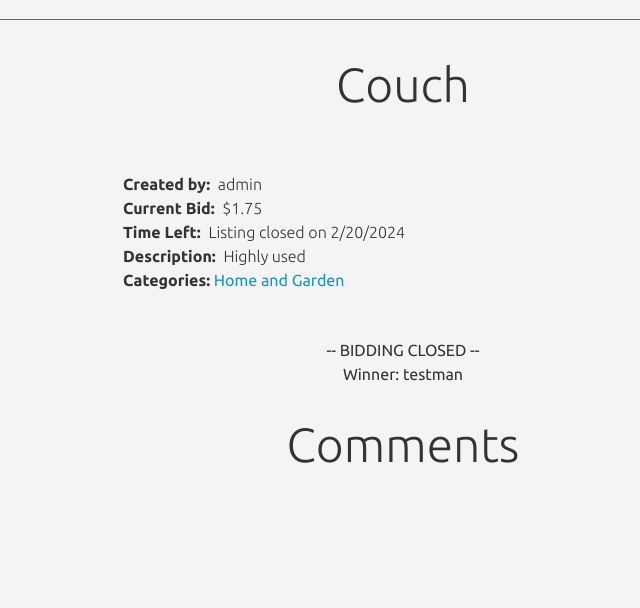
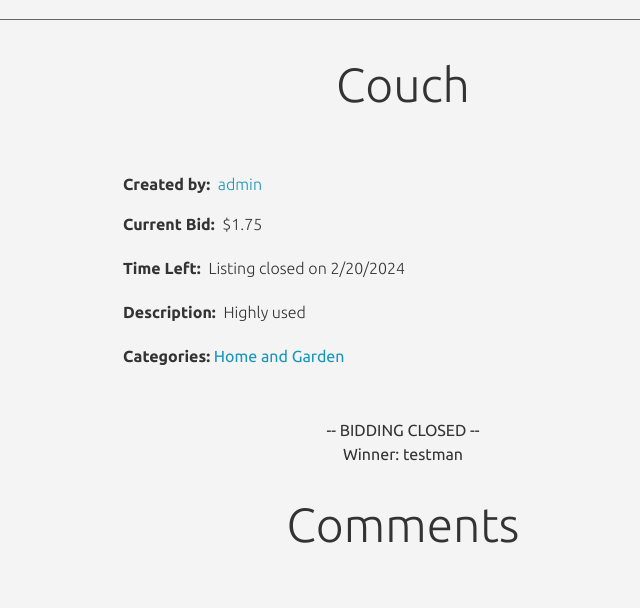
Before and after one commit to MyPetLobster/commerce, a Django app: page /listing/6 in a window 1280 px wide. Shown: the part 143-751 px from the top of the page, without its empty margins (237-877 px from the left). Run offline with Django 3.2, Linux system fonts and the light colour scheme; a user stored in the database is signed in; data comes from the database, SQL or seed files in the repository; both versions use the stored data as it was after the commit; some libraries are stand-ins or nearby versions.

Commit message:
Remove auto_now_add listing temp, listing css
Add link to seller on listing, margin between fields

```diff
--- a/auctions/models.py
+++ b/auctions/models.py
@@ -17,7 +17,7 @@ class Category(models.Model):
 class Listing(models.Model):
     active = models.BooleanField(default=True)
     categories = models.ManyToManyField(Category, related_name="listings")
-    date = models.DateTimeField(auto_now_add=True)
+    date = models.DateTimeField()
     description = models.TextField()
     image = models.URLField(blank=True)
     starting_bid = models.DecimalField(max_digits=10, decimal_places=2, default=0.00)
--- a/auctions/static/auctions/styles.css
+++ b/auctions/static/auctions/styles.css
@@ -461,6 +461,10 @@ footer li {
   background-color: #a90000;
 }
 
+.fields-item {
+  margin-bottom: 20px;
+}
+
 /* Profile Page */
 .profile-page-content {
   display: flex;
--- a/auctions/static/sass/styles_sass.scss
+++ b/auctions/static/sass/styles_sass.scss
@@ -418,6 +418,10 @@ footer {
   background-color: $cancel-color-hover;
 }
 
+.fields-item {
+  margin-bottom: 20px;
+}
+
 /* Profile Page */
 .profile-page-content {
   @include flex-column;
--- a/auctions/templates/auctions/listing.html
+++ b/auctions/templates/auctions/listing.html
@@ -36,22 +36,34 @@
         <img class="listing-img" src="{{ listing.image }}" height="450">
     {% endif %}
     <div class="listing-desc">
-        <p><span class="bold">Created by:&nbsp;&nbsp;</span><span class="lightweight">{{ listing.user.username }}</span></br>
+        <p class="fields-div"><span class="bold">Created by:&nbsp;&nbsp;</span><span class="lightweight"><a href="{% url 'profile' listing.user.id %}">{{ listing.user.username }}</a></span></br>
+            <div class="fields-item">
                 <span class="bold">Current Bid:&nbsp;&nbsp;</span><span class="lightweight">${{ listing.price }}</span></br>
+            </div>
             {% if user_bid != None %}
                 {% if user_bid.amount == listing.price %}
+                    <div class="fields-item">
                         <span class="bold">Your Bid:&nbsp;&nbsp;</span><span class="lightweight" style="color: green">${{ user_bid.amount }} (You are the current highest bidder!)</span></br>
+                    </div>
                 {% else %}
+                    <div class="fields-item">
                         <span class="bold">Your Bid:&nbsp;&nbsp;</span><span class="lightweight" style="color: red">${{ user_bid.amount }} (Your bid is ${{ difference }} less than the current highest bid)</span></br>
+                    </div>
                 {% endif %}
             {% endif %}
+            <div class="fields-item">
                 <span class="bold">Time Left:&nbsp;&nbsp;</span><span id="countdown" class="lightweight"></span></br>
-            <span class="bold">Description:&nbsp;&nbsp;</span><span class="lightweight">{{ listing.description }}</span></br>
+            </div>
+            <div class="fields-item">
+                <span class="bold">Description:&nbsp;&nbsp;</span><span class="lightweight">{{ listing.description|linebreaksbr }}</span></br>
+            </div>
         {% if listing.categories %}
+            <div class="fields-item">
                 <span class="bold">Categories:</span>
                 {% for category in listing.categories.all %}
                     <a href="{% url 'category' category.id %}">{{ category.category }}</a>
                 {% endfor %}
+            </div>
         {% endif %}
         </p>
     </div>
```
Also changed, not shown: auctions/migrations/0005_alter_listing_date.py (added), db.sqlite3, 1 other file. Lines whose indentation alone changed are shown as unchanged.
